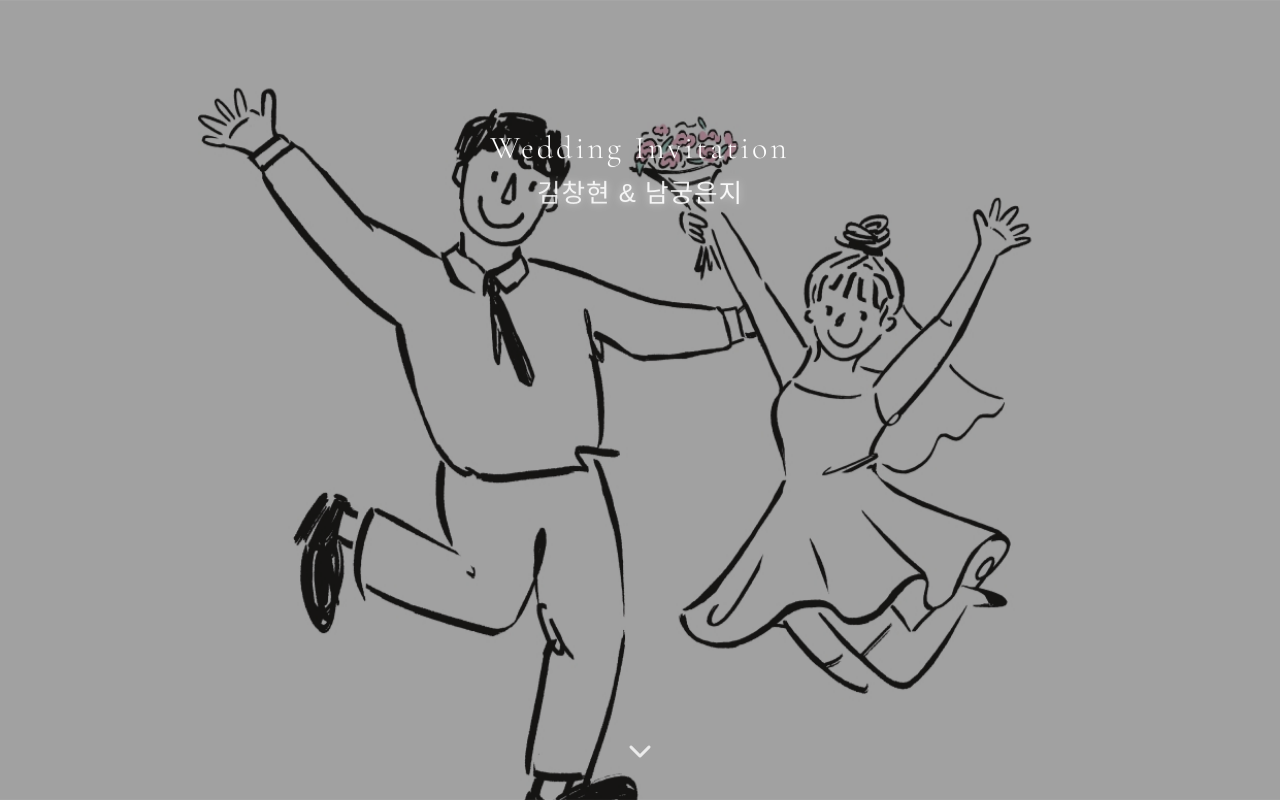
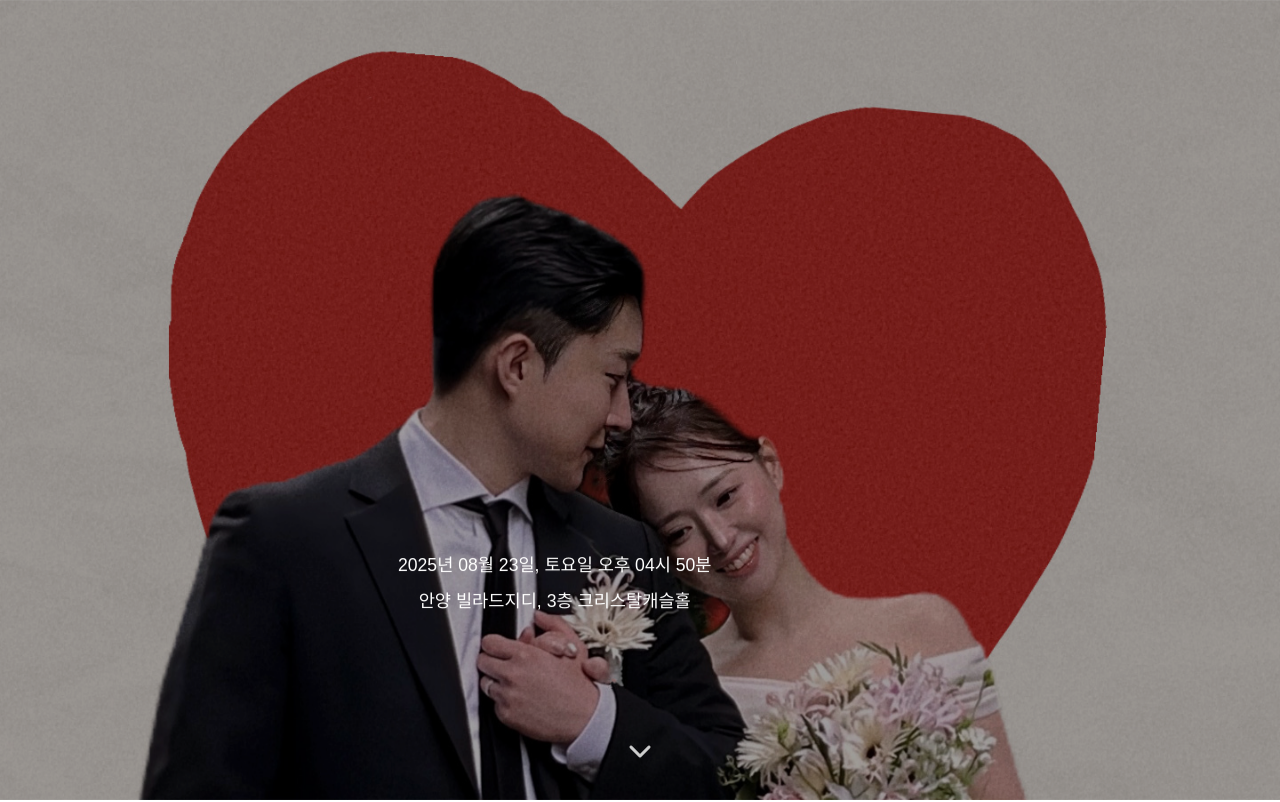
Before and after one commit to sofia-gi/wedding-inv, a React (Create React App) app: page /#/ in a window 1280 px wide. Shown: the top 802 px of the page. Built offline with nearby package versions, Linux system fonts and the light colour scheme.

Commit message:
add : 이미지 변경

```diff
--- a/public/index.html
+++ b/public/index.html
@@ -12,7 +12,7 @@
     <meta property="og:type" content="website" />
     <meta property="og:title" content="김창현 & 남궁은지의 결혼식에 초대합니다" />
     <meta property="og:description" content="2025년 08월 23일, 토요일 오후 04시 50분 - 안양 빌라드지디, 3층 크리스탈캐슬홀" />
-    <meta property="og:image" content="https://sofia-gi.github.io/wedding-inv/asset/og_title_1.JPG">
+    <meta property="og:image" content="https://sofia-gi.github.io/wedding-inv/asset/og_title_2.JPG">
     <link rel="apple-touch-icon" href="%PUBLIC_URL%/logo192.png" />
     <link rel="manifest" href="%PUBLIC_URL%/manifest.json" />
     <link rel="stylesheet" href="https://cdnjs.cloudflare.com/ajax/libs/font-awesome/6.4.0/css/all.min.css" />
--- a/src/components/Title.tsx
+++ b/src/components/Title.tsx
@@ -40,7 +40,7 @@ const TitleWrapper = styled("div", {
 const BackgroundImage = styled("div", {
   width: "100%",
   height: "100%",
-  backgroundImage: "url('./asset/mainImg.jpg')",
+  backgroundImage: "url('./asset/og_title_1.JPG')",
   backgroundSize: "cover",
   backgroundPosition: "center",
   filter: "brightness(0.9)",
@@ -78,8 +78,8 @@ const GroomBride = styled("p", {
 const Schedule = styled("div", {
   position: "absolute",
   fontSize: "1.1rem",
-  marginTop: "127%",
-  marginLeft: "5%",
+  marginTop: "399px",
+  marginLeft: "8px",
   lineHeight: 1.6,
   fontWeight: 300,
   "& .date": {
@@ -127,10 +127,10 @@ export default function Title({ data }: TitleProps) {
     <Layout>
       <BackgroundImage />
       <TitleWrapper>
-        <WeddingInvitation>Wedding Invitation</WeddingInvitation>
+        {/* <WeddingInvitation>Wedding Invitation</WeddingInvitation>
         <GroomBride>
           {data?.groom?.name} & {data?.bride?.name}
-        </GroomBride>
+        </GroomBride> */}
         <Schedule>
           <div className="date">{data?.date}</div>
           <div className="location">{data?.location}</div>
```
